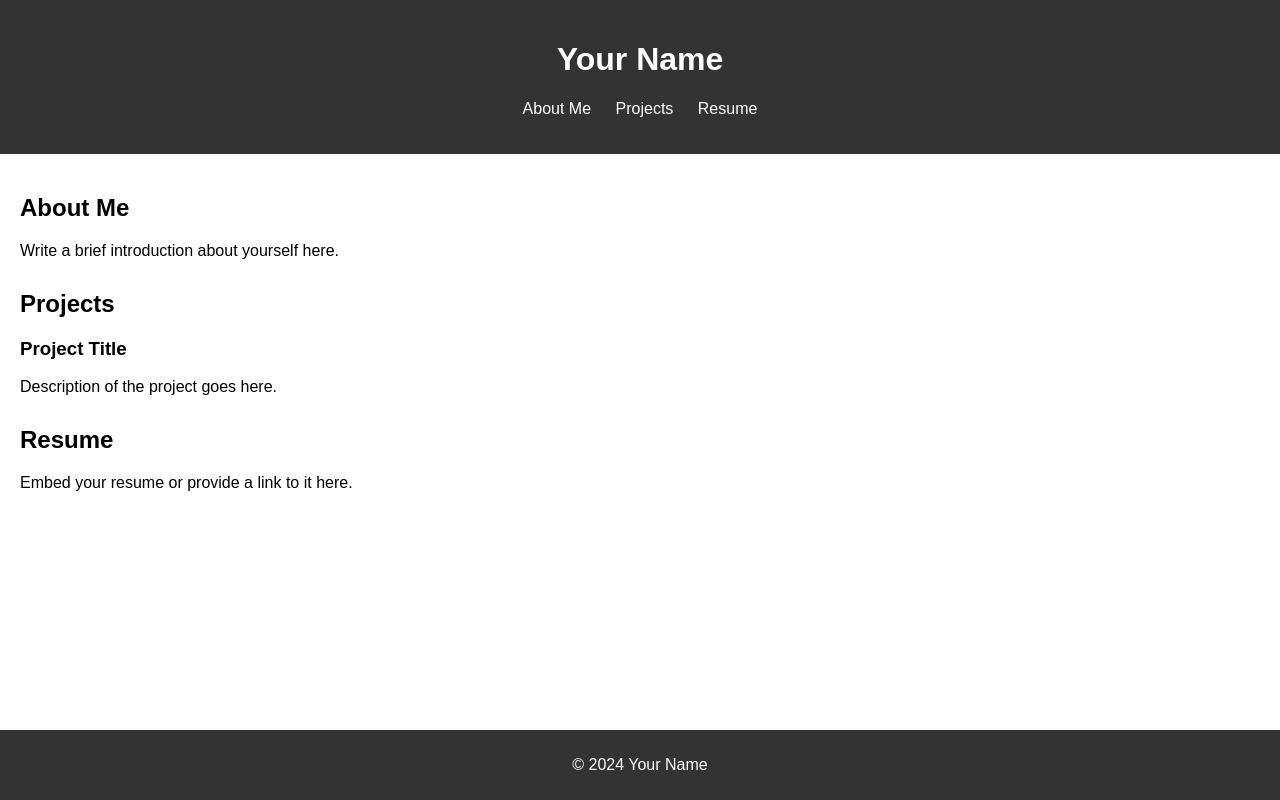
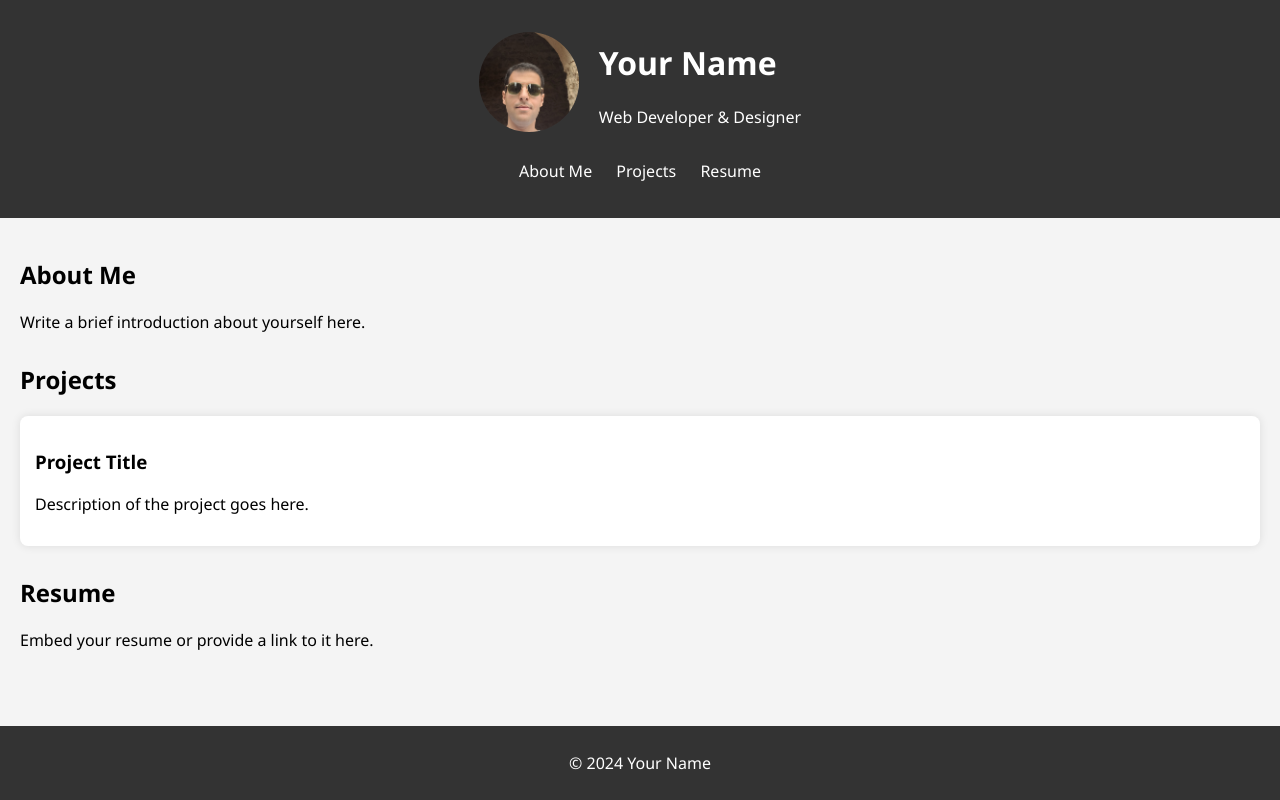
Before and after one commit to kasrakazemi/personal-website-template, a plain HTML site: page index.html in a window 1280 px wide. Drawn offline with Linux system fonts and the light colour scheme.

Commit message:
modify template

```diff
--- a/index.html
+++ b/index.html
@@ -3,12 +3,18 @@
 <head>
     <meta charset="UTF-8">
     <meta name="viewport" content="width=device-width, initial-scale=1.0">
-    <title>Your Name - Personal Website</title>
+    <title>Kasra's Personal Place</title>
     <link rel="stylesheet" href="styles.css">
 </head>
 <body>
     <header>
-        <h1>Your Name</h1>
+        <div class="header-content">
+            <img src="profile-image.jpg" alt="kasra">
+            <div class="header-text">
+                <h1>Your Name</h1>
+                <p>Web Developer & Designer</p>
+            </div>
+        </div>
         <nav>
             <ul>
                 <li><a href="#about">About Me</a></li>
--- a/styles.css
+++ b/styles.css
@@ -1,8 +1,8 @@
-/* Add your CSS styles here */
 body {
-    font-family: Arial, sans-serif;
+    font-family: 'Segoe UI', Tahoma, Geneva, Verdana, sans-serif;
     margin: 0;
     padding: 0;
+    background-color: #f4f4f4;
 }
 
 header {
@@ -10,6 +10,24 @@ header {
     color: #fff;
     padding: 20px;
     text-align: center;
+}
+
+.header-content {
+    display: flex;
+    justify-content: center;
+    align-items: center;
+}
+
+img {
+    border-radius: 50%;
+    width: 100px;
+    height: 100px;
+    object-fit: cover;
+    margin-right: 20px;
+}
+
+.header-text {
+    text-align: left;
 }
 
 nav ul {
@@ -35,6 +53,13 @@ section {
     margin-bottom: 30px;
 }
 
+.project {
+    background-color: #fff;
+    padding: 15px;
+    border-radius: 8px;
+    box-shadow: 0 0 10px rgba(0, 0, 0, 0.1);
+}
+
 footer {
     background-color: #333;
     color: #fff;
```
Also changed, not shown: profile-image.jpg (added).
